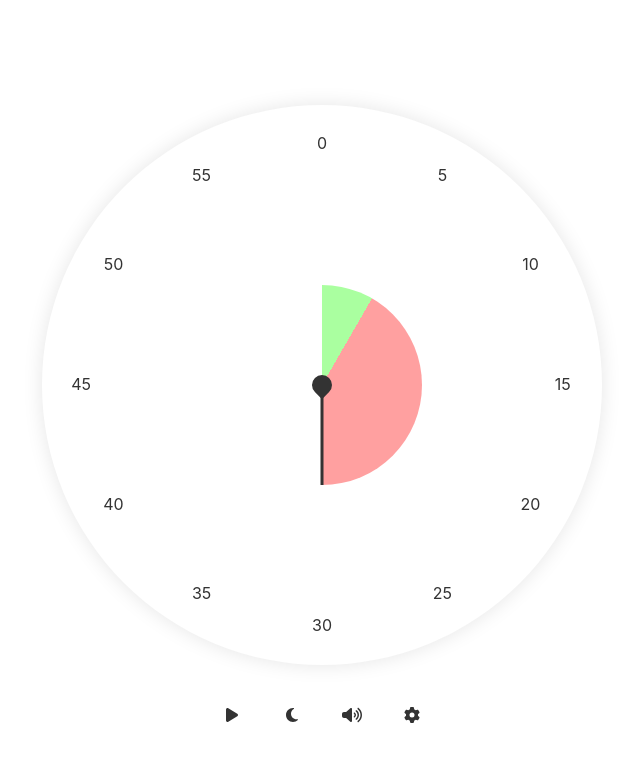
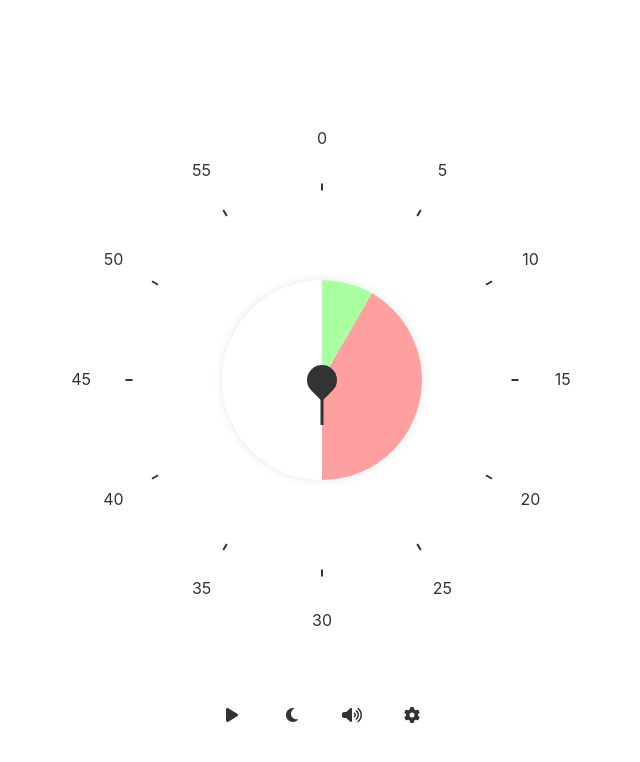
Before and after one commit to QuiD-0/tickita, a Vue app: page / in a window 1280 px wide. Shown: the top 762 px of the page, without its empty margins (318-958 px from the left). Built offline with nearby package versions, Linux system fonts and the light colour scheme.

Commit message:
시계 디자인 적용

```diff
--- a/src/renderer/src/components/common/timer.js
+++ b/src/renderer/src/components/common/timer.js
@@ -17,7 +17,7 @@ let useTimer = () => {
 
   const runningState = computed(() => ControllerStore.getters.runningState);
   const currentPhase = ref("focus");
-  const SECONDS = 60;
+  const SECONDS = 1;
 
   onMounted(() => {
     setInterval(() => {
@@ -40,18 +40,18 @@ let useTimer = () => {
       remainRest.value = settingShortBreakTime.value;
       remainLongRest.value = settingLongBreakTime.value;
       remainInterval.value = settingInterval.value;
+      currentPhase.value = "focus";
     }
   });
 
   watch(currentPhase, (value, oldValue, _) => {
+    if(runningState.value === "play") {
       if(oldValue === "focus" && value === "rest") {
         sound.playBeep();
       }
       if(oldValue === "rest" && value === "focus") {
         sound.playBeep();
       }
-    if(oldValue === "longRest" && value === "focus") {
-      sound.playBeep();
     }
   })
 
--- a/src/renderer/src/components/controlPanel/Controller.vue
+++ b/src/renderer/src/components/controlPanel/Controller.vue
@@ -19,7 +19,13 @@ import SoundButton from "./SoundButton.vue";
 </script>
 
 <style scoped>
-.clock__control,
+.clock__control {
+  display: flex;
+  justify-content: center;
+  align-items: center;
+  height: 70px;
+}
+
 .clock__control div {
   display: flex;
   justify-content: center;
--- a/src/renderer/src/components/timer/DefaultTimer.vue
+++ b/src/renderer/src/components/timer/DefaultTimer.vue
@@ -1,10 +1,13 @@
 <template>
-  <div class="clock">
-    <div class="numbers" ref="numbersRef"></div>
-    <div v-if="timer.currentPhase.value !== 'longRest'" ref="remainRef" class="focus"></div>
-    <div v-else class="longRest" ref="remainRef"></div>
-    <div class="clock_hand" ref="minuteHandRef"></div>
-    <div class="clock__center" ref="centerRef"></div>
+  <div class="clock_container">
+    <div class="clock">
+      <div class="numbers" ref="numbersRef"></div>
+      <div v-show="timer.currentPhase.value !== 'longRest'" ref="focusRef" class="focus"></div>
+      <div v-show="timer.currentPhase.value === 'longRest'" ref="longRestRef" class="longRest"></div>
+      <div class="clock_hand" ref="minuteHandRef"></div>
+      <div class="clock__center" ref="centerRef"></div>
+      <div class="clock_end" ref="endRef"></div>
+    </div>
   </div>
 </template>
 
@@ -12,22 +15,24 @@
 import {ref, onMounted} from "vue";
 import useTimer from "../common/timer";
 
-const remainRef = ref(null);
+const focusRef = ref(null);
+const longRestRef = ref(null);
 const minuteHandRef = ref(null);
 const centerRef = ref(null);
 const numbersRef = ref(null);
+const endRef = ref(null);
 let timer = useTimer();
 
 onMounted(() => {
-  createNumbers();
+  createClock();
   updateMinuteHand();
   setInterval(() => {
     updateMinuteHand();
   }, 1_000);
 });
 
-function createNumbers() {
-  if (!numbersRef.value) return;
+function createClock() {
+  if (!numbersRef.value || !endRef.value) return;
   numbersRef.value.innerHTML = "";
 
   for (let i = 0; i < 12; i++) {
@@ -44,11 +49,26 @@ function createNumbers() {
     span.classList.add("font1");
 
     numbersRef.value.appendChild(span);
+
+    const nx = 50 + 34.5 * Math.cos(angle * Math.PI / 180);
+    const ny = 50 + 34.5 * Math.sin(angle * Math.PI / 180);
+    const degree = angle + 90;
+
+    const end = document.createElement("div");
+    end.style.position = "absolute";
+    end.style.width = "2px";
+    end.style.height = "7px";
+    end.style.backgroundColor = "var(--text-color)";
+    end.style.left = `${nx}%`;
+    end.style.top = `${ny}%`;
+    end.style.transform = `translate(-50%, -50%) rotate(${degree}deg)`;
+
+    endRef.value.appendChild(end);
   }
 }
 
 function updateMinuteHand() {
-  if (!minuteHandRef.value || !centerRef.value || !remainRef.value) return;
+  if (!minuteHandRef.value || !centerRef.value || !focusRef.value || !longRestRef.value) return;
 
   let totalDegree = timer.getRemainTime() / 60 * 6;
   let remainFocusDegree = timer.getRemainFocusTime() / 60 * 6;
@@ -58,38 +78,35 @@ function updateMinuteHand() {
   minuteHandRef.value.style.transform = `translate(-50%, -100%) rotate(${totalDegree}deg)`;
   centerRef.value.style.transform = `translate(-50%, -50%) rotate(${totalDegree + 45}deg)`;
 
-  let currentFocus = remainRef.value.style.getPropertyValue("--focus-degree");
-  let currentRest = remainRef.value.style.getPropertyValue("--rest-degree");
-
-  if(timer.currentPhase.value === 'longRest') {
-    let currentLongRest = remainRef.value.style.getPropertyValue("--long-rest-degree");
-    if (currentLongRest !== `${remainLongRestDegree}deg`) {
-      remainRef.value.style.setProperty("--long-rest-degree", `${remainLongRestDegree}deg`);
-    }
+  if (timer.currentPhase.value === 'longRest') {
+    longRestRef.value.style.setProperty("--long-rest-degree", `${remainLongRestDegree}deg`);
   } else {
-    if (currentFocus !== `${remainFocusDegree}deg`) {
-      remainRef.value.style.setProperty("--focus-degree", `${remainFocusDegree}deg`);
-    }
-    if (currentRest !== `${remainRestDegree}deg`) {
-      remainRef.value.style.setProperty("--rest-degree", `${remainRestDegree}deg`);
-    }
+    focusRef.value.style.setProperty("--focus-degree", `${remainFocusDegree}deg`);
+    focusRef.value.style.setProperty("--rest-degree", `${remainRestDegree}deg`);
   }
 }
 </script>
 
 <style scoped>
+.clock_container {
+  display: flex;
+  justify-content: center;
+  align-items: center;
+  width: 100%;
+  height: 100%;
+}
+
 .clock {
   width: 70vh;
   height: 70vh;
   border-radius: 50%;
   background-color: var(--background-color);
   position: relative;
-  box-shadow: 0 0 20px rgba(0, 0, 0, 0.1);
 }
 
 .clock__center {
-  width: 20px;
-  height: 20px;
+  width: 30px;
+  height: 30px;
   background-color: var(--text-color);
   position: absolute;
   top: 50%;
@@ -101,7 +118,7 @@ function updateMinuteHand() {
 
 .clock_hand {
   width: 3px;
-  height: 100px;
+  height: 45px;
   background-color: var(--text-color);
   position: absolute;
   top: 50%;
@@ -155,6 +172,7 @@ function updateMinuteHand() {
     transparent calc(var(--rest-degree) + var(--focus-degree)),
     transparent 360deg
   );
+  box-shadow: 0 0 10px rgba(0, 0, 0, 0.1);
 }
 
 .longRest {
@@ -178,4 +196,5 @@ function updateMinuteHand() {
   font-size: calc(0.5rem + 2vmin);
   font-weight: 700;
 }
+
 </style>
```
Lines whose indentation alone changed are shown as unchanged.
